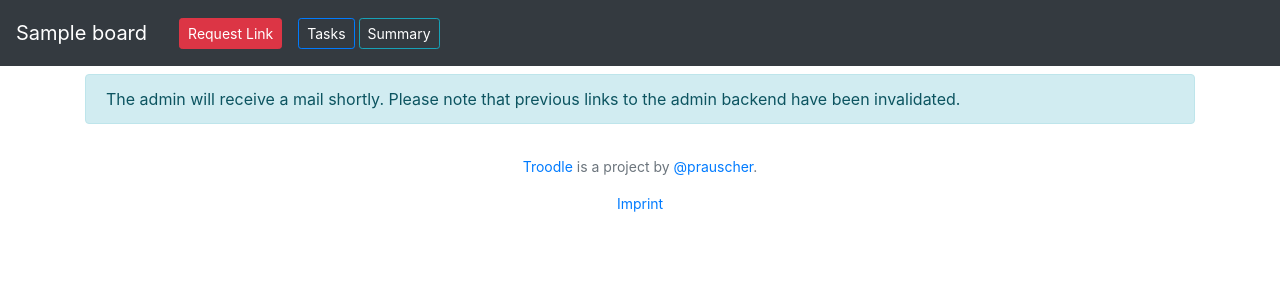
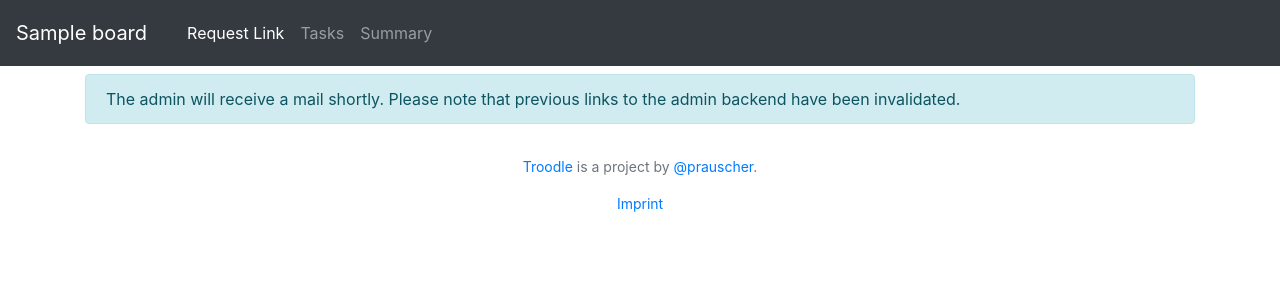
Before and after one commit to prauscher/troodle, a Django app: a page that uses tasker/templates/navbar/base.html in a window 1280 px wide. Shown: the top 300 px of the page. Run offline with Django 3.2, Linux system fonts and the light colour scheme; tables that the repository leaves empty hold one stand-in row (values such as "Sample post"); some libraries are stand-ins or nearby versions.

Commit message:
migrate navbar from buttons to regular navlist to allow submenus

```diff
--- a/tasker/templates/navbar/base.html
+++ b/tasker/templates/navbar/base.html
@@ -7,11 +7,13 @@
  </span>
  <button class="navbar-toggler" type="button" data-toggle="collapse" data-target="#navbarCollapse" aria-controls="navbarCollapse" aria-expanded="false" aria-label="Toggle navigation"><span class="navbar-toggler-icon"></span></button>
  <div class="collapse navbar-collapse" id="navbarCollapse">
-  {% block links %}
-   <span class="navbar-text">
-    <a href="{% url 'create_board' %}" class="btn btn-outline-success btn-sm">{% trans "Create Board" %}</a>
-   </span>
-  {% endblock %}
+  <ul class="navbar-nav">
+   {% block links %}
+    <li class="nav-item">
+     <a href="{% url 'create_board' %}" class="nav-link">{% trans "Create Board" %}</a>
+    </li>
+   {% endblock %}
+  </ul>
   <span class="navbar-text mr-auto"></span>
   {% if 'nick' in request.session %}
   <span class="navbar-text">
--- a/tasker/templates/navbar/board.html
+++ b/tasker/templates/navbar/board.html
@@ -8,22 +8,21 @@
 
 {% block links %}
 {% if board.slug in request.session.admin_boards %}
-<div class="d-inline-flex">
-<span class="navbar-text mr-1"><a href="{% url 'board_admin' board.generate_hash %}" class="btn btn-sm btn{% if active != 'board_admin' %}-outline{% endif %}-danger">{% trans "Admin" %}</a></span>
-<span class="navbar-text mr-1"><a href="{% url 'create_task' board.generate_hash %}" class="btn btn-sm btn{% if active != 'create_task' %}-outline{% endif %}-success">{% trans "Create Task" %}</a></span>
-<span class="navbar-text mr-1"><a href="{% url 'edit_board' board.generate_hash %}" class="btn btn-sm btn{% if active != 'edit_board' %}-outline{% endif %}-warning">{% trans "Edit" %}</a></span>
-<span class="navbar-text {% if board.admin_mail %}mr-1{% else %}mr-3{% endif %}"><a href="{% url 'delete_board' board.generate_hash %}" class="btn btn-sm btn{% if active != 'delete_board' %}-outline{% endif %}-danger">{% trans "Delete" %}</a></span>
+<li class="nav-item dropdown">
+ <a class="nav-link dropdown-toggle {% if active in 'board_admin,create_task,edit_board,delete_board' %}active{% endif %}" href="#" id="adminBarDropdown" data-toggle="dropdown" aria-haspopup="true" aria-expanded="false">{% trans "Admin" %}</a>
+ <div class="dropdown-menu" aria-labelledby="#adminBarDropdown">
+  <a class="dropdown-item {% if active == 'board_admin' %}active{% endif %}" href="{% url 'board_admin' board.generate_hash %}">{% trans "Tasks" %}</a>
+  <a class="dropdown-item {% if active == 'create_task' %}active{% endif %}" href="{% url 'create_task' board.generate_hash %}">{% trans "Create Task" %}</a>
+  <a class="dropdown-item {% if active == 'edit_board' %}active{% endif %}" href="{% url 'edit_board' board.generate_hash %}">{% trans "Edit" %}</a>
+  <a class="dropdown-item {% if active == 'delete_board' %}active{% endif %}" href="{% url 'delete_board' board.generate_hash %}">{% trans "Delete" %}</a>
 {% if board.admin_mail %}
-<span class="navbar-text mr-3"><a href="{% url 'request_board_link' board.slug %}" class="btn btn-sm btn{% if active != 'request_board_link' %}-outline{% endif %}-danger">{% trans "Reset Backend links" %}</a></span>
+  <a class="dropdown-item {% if active == 'request_board_link' %}active{% endif %}" href="{% url 'request_board_link' board.slug %}">{% trans "Reset Backend links" %}</a>
 {% endif %}
-</div>
+ </div>
+</li>
 {% elif board.admin_mail %}
-<div class="d-inline-flex">
-<span class="navbar-text mr-3"><a href="{% url 'request_board_link' board.slug %}" class="btn btn-sm btn{% if active != 'request_board_link' %}-outline{% endif %}-danger">{% trans "Request Link" %}</a></span>
-</div>
+<li class="nav-item"><a href="{% url 'request_board_link' board.slug %}" class="nav-link {% if active == 'request_board_link' %}active{% endif %}">{% trans "Request Link" %}</a></li>
 {% endif %}
-<div class="d-inline-flex">
-<span class="navbar-text mr-1"><a href="{% url 'list_tasks' board.slug %}" class="btn btn-sm btn{% if active != 'list_tasks' %}-outline{% endif %}-primary">{% trans "Tasks" %}</a></span>
-<span class="navbar-text mr-1"><a href="{% url 'board_summary' board.slug %}" class="btn btn-sm btn{% if active != 'board_summary' %}-outline{% endif %}-info">{% trans "Summary" %}</a></span>
-</div>
+<li class="nav-item"><a href="{% url 'list_tasks' board.slug %}" class="nav-link {% if active == 'list_tasks' %}active{% endif %}">{% trans "Tasks" %}</a></li>
+<li class="nav-item"><a href="{% url 'board_summary' board.slug %}" class="nav-link {% if active == 'board_summary' %}active{% endif %}">{% trans "Summary" %}</a></span></li>
 {% endblock %}
```
